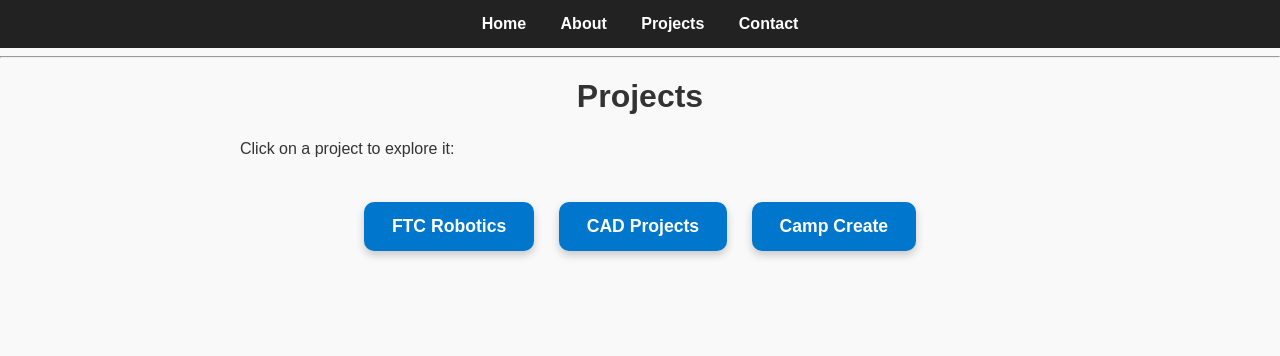
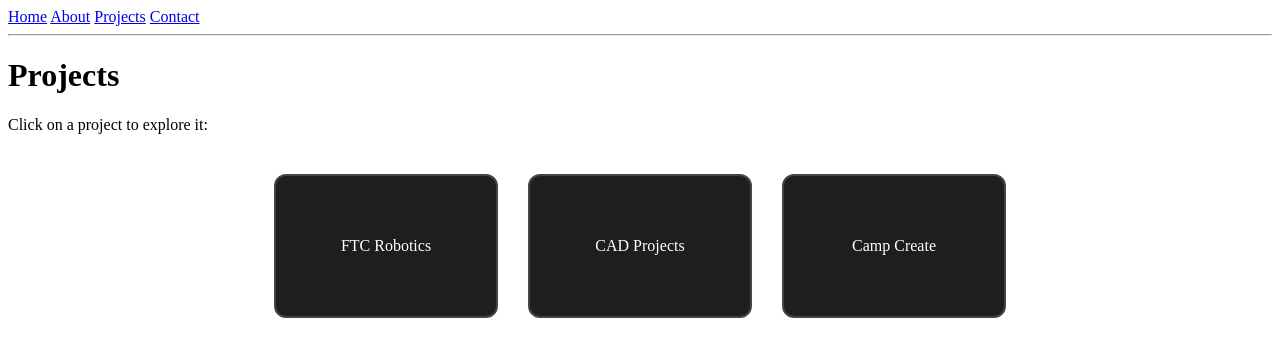
Before and after one commit to DavidShierman/davidshierman.github.io, a plain HTML site: page projects.html in a window 1280 px wide. Drawn offline with Linux system fonts and the light colour scheme.

Commit message:
Update style.css

```diff
--- a/assets/css/style.css
+++ b/assets/css/style.css
@@ -1,66 +1,47 @@
-/* === General Page Styles === */
-body {
-  font-family: Arial, Helvetica, sans-serif;
-  margin: 0;
-  padding: 0;
-  background-color: #f9f9f9;
-  color: #333;
+/* Container for buttons */
+.project-buttons {
+  display: flex;
+  justify-content: center;   /* center horizontally */
+  align-items: center;       /* align vertically */
+  gap: 30px;                 /* space between buttons */
+  flex-wrap: wrap;           /* allow wrapping on smaller screens */
+  margin-top: 40px;
 }
 
-/* === Navigation Bar === */
-nav {
-  background-color: #222;
-  padding: 15px;
-  text-align: center;
+/* Button styles */
+.project-btn {
+  display: flex;
+  flex-direction: column;    /* stack text + subtext */
+  align-items: center;
+  justify-content: center;
+  width: 220px;              /* button width */
+  height: 140px;             /* button height */
+  text-decoration: none;
+  border: 2px solid #444;    /* subtle border */
+  border-radius: 12px;       /* rounded corners */
+  background-color: #1e1e1e; /* match background */
+  color: white;
+  box-shadow: none;
+  transition: all 0.3s ease;
 }
 
-nav a {
-  color: white;
-  margin: 0 15px;
-  text-decoration: none;
-  font-weight: bold;
+/* Button hover effect */
+.project-btn:hover {
+  border-color: #00aaff;   /* glowing border */
+  box-shadow: 0 0 15px #00aaff;
+  transform: translateY(-4px); /* slight lift */
 }
 
-nav a:hover {
-  color: #ffcc00;
+/* Main button text */
+.project-btn .btn-text {
+  font-size: 1.3em;
+  font-weight: bold;
+  color: white;
+  margin-bottom: 5px;
 }
 
-/* === Headings === */
-h1, h2, h3 {
-  text-align: center;
-  margin-top: 20px;
+/* Subtext under button label */
+.project-btn .btn-subtext {
+  font-size: 0.9em;
+  color: #aaa;  /* lighter gray */
 }
-
-/* === Paragraphs === */
-p {
-  max-width: 800px;
-  margin: 10px auto;
-  padding: 0 20px;
-  line-height: 1.6;
-}
-
-/* === Project Buttons Section === */
-.project-buttons {
-  text-align: center;
-  margin-top: 30px;
-}
-
-.project-btn {
-  display: inline-block;
-  background-color: #0077cc;
-  color: white;
-  text-decoration: none;
-  padding: 14px 28px;
-  margin: 10px;
-  border-radius: 10px;  /* Rounded edges */
-  font-weight: bold;
-  font-size: 1.1em;
-  box-shadow: 0 4px 8px rgba(0, 0, 0, 0.2); /* soft shadow */
-  transition: transform 0.2s, box-shadow 0.2s, background-color 0.2s;
-}
-
-.project-btn:hover {
-  background-color: #005fa3;
-  transform: translateY(-3px);  /* lift button */
-  box-shadow: 0 8px 16px rgba(0, 0, 0, 0.3); /* deeper shadow */
-}
```
